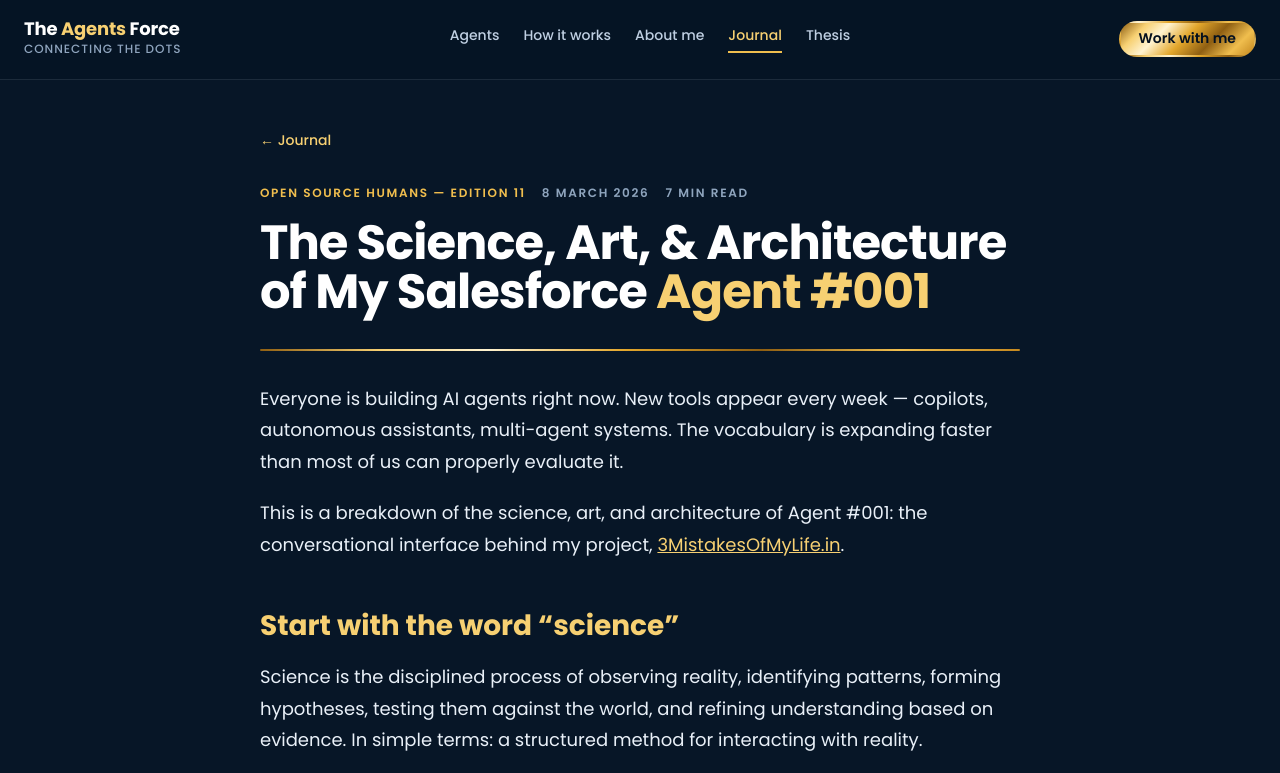
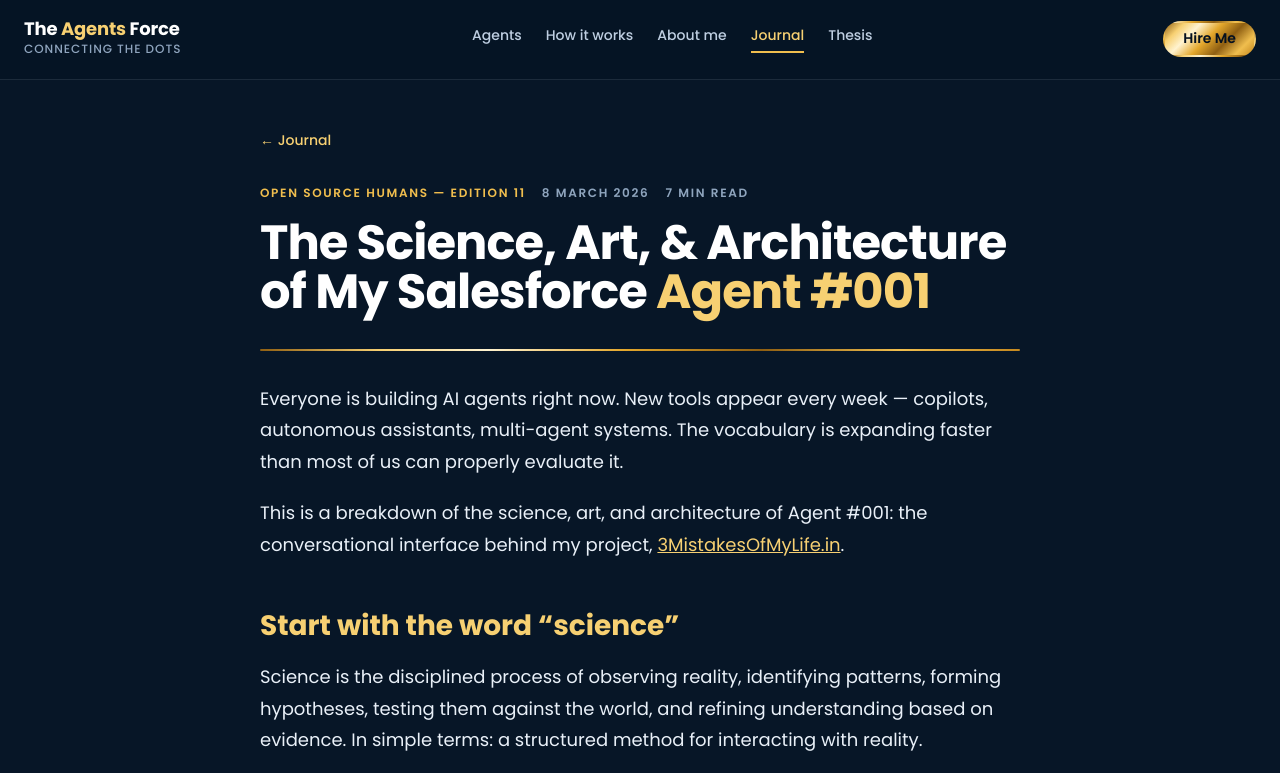
Before and after one commit to hov8aa/TheAgentsForce, a plain HTML site: page journal-agent-001.html in a window 1280 px wide. Shown: the top 773 px of the page. Drawn offline with Linux system fonts and the light colour scheme; files whose address does not match are found by name.

Commit message:
CTA: "Hire Me" in Agent #001 article header

```diff
--- a/journal-agent-001.html
+++ b/journal-agent-001.html
@@ -57,7 +57,7 @@
     <span class="brand-tag">Connecting the dots</span>
   </a>
   <nav class="site-nav" aria-label="Primary"><a href="index.html#agents">Agents</a><a href="index.html#how">How it works</a><a href="index.html#about">About me</a><a href="journal.html" class="is-active" aria-current="page">Journal</a><a href="https://github.com/hov8aa/Million-Dollar-Consistency-Partner-MDCP" target="_blank" rel="noopener noreferrer">Thesis</a></nav>
-  <a class="btn btn-primary btn-sm" href="https://calendar.app.google/SUfhrngH4TPw91fn6" target="_blank" rel="noopener noreferrer">Work with me</a>
+  <a class="btn btn-primary btn-sm" href="https://calendar.app.google/SUfhrngH4TPw91fn6" target="_blank" rel="noopener noreferrer">Hire Me</a>
 </header>
 <main id="main" class="article">
   <div class="article-wrap">
```
